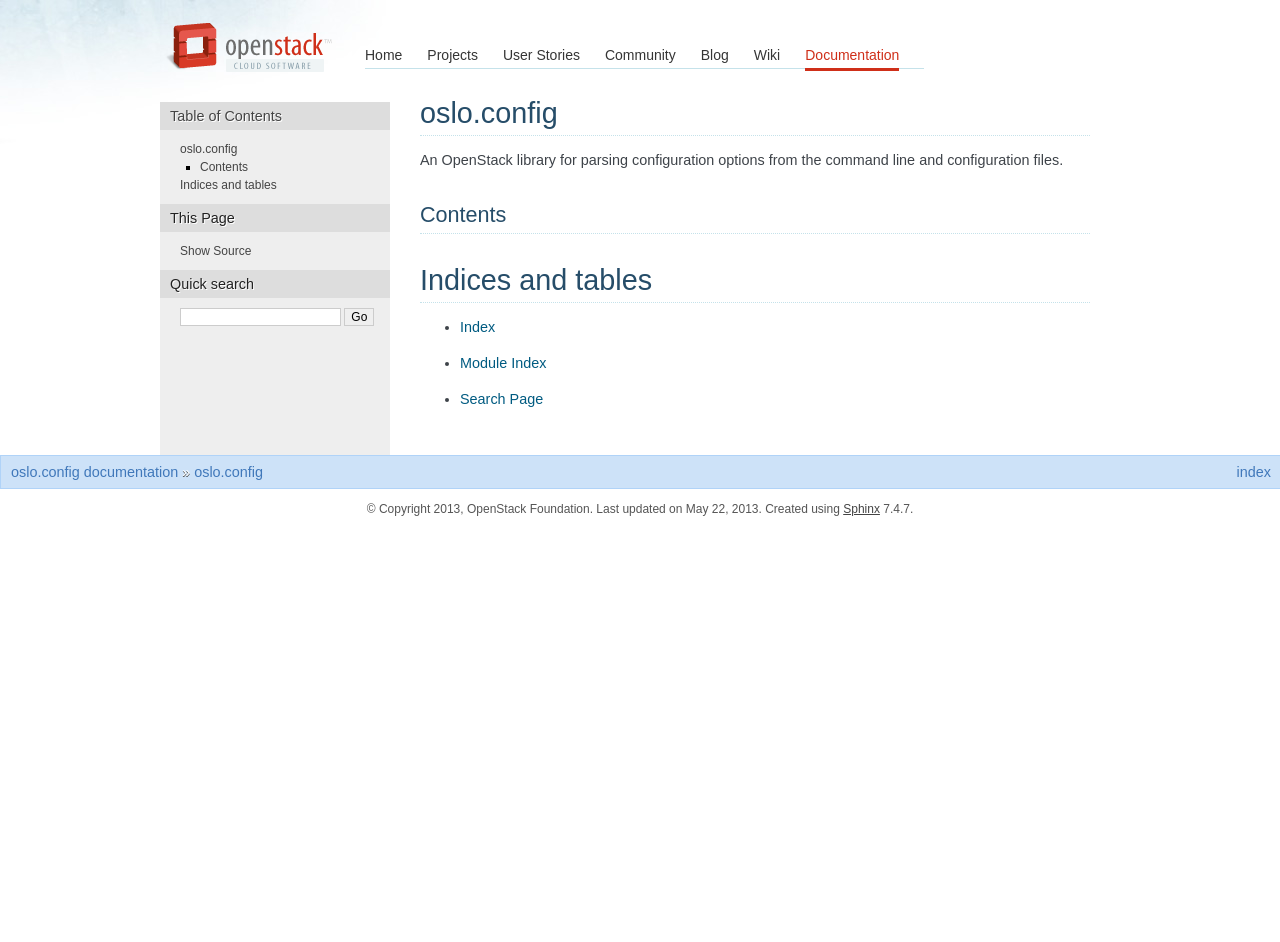
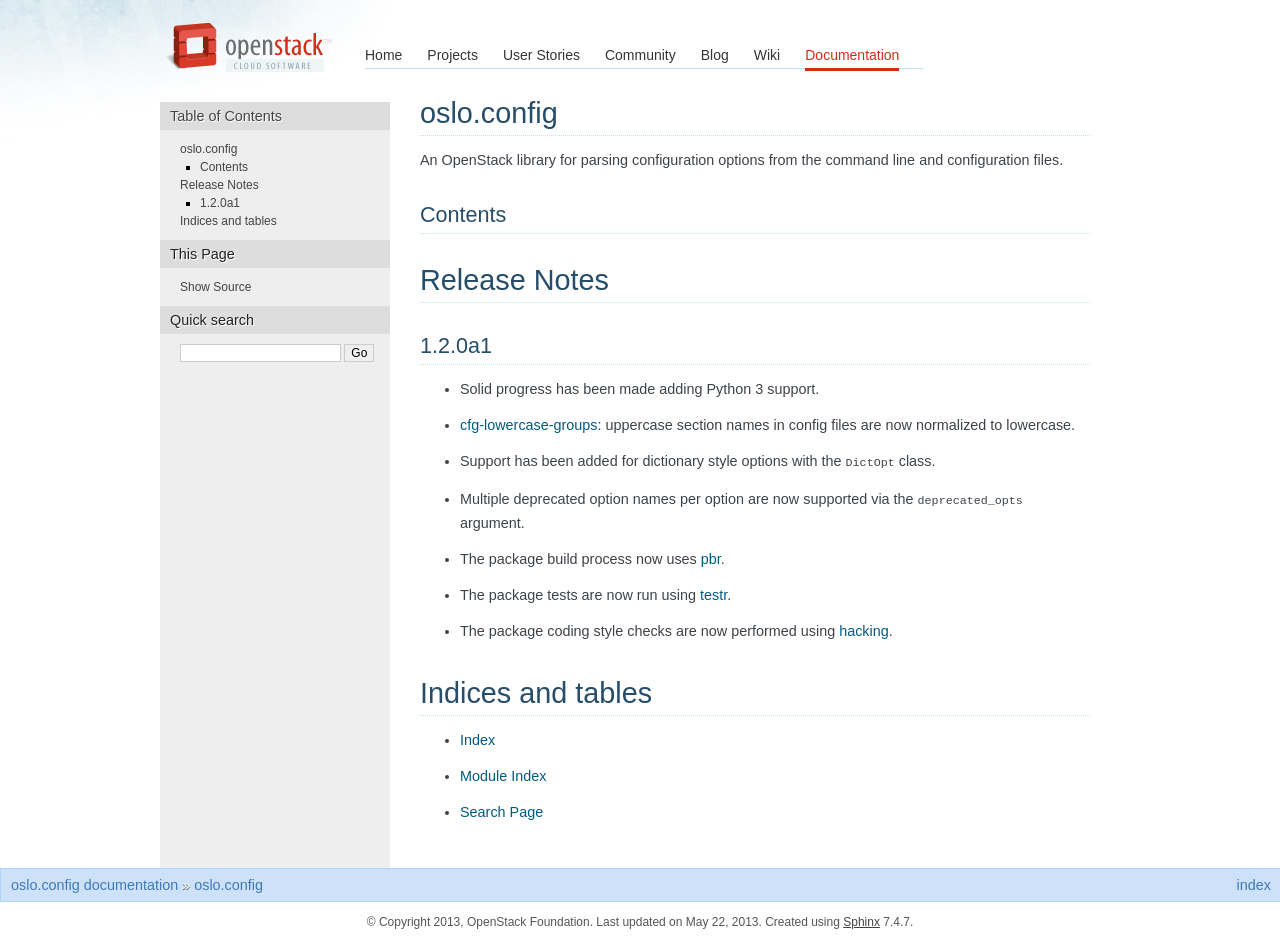
Before and after one commit to openstack/oslo.config, a Sphinx documentation site: the page built from doc/source/index.rst, in a window 1280 px wide. Built offline with Sphinx 7.4.7, drawn with Linux system fonts in a browser that asks for light colours; pages that are not in the unit, such as notebooks, are missing from menus; before the commit the page ends 900 px from its top, so only the background shows below that.

Commit message:
Add release notes for 1.2.0a1
These will appear here:

  http://docs.openstack.org/developer/oslo.config/

Change-Id: Ib9b9e88f54a5a3c8fb0087d55b394bb0bb54caa6

```diff
--- a/doc/source/index.rst
+++ b/doc/source/index.rst
@@ -12,6 +12,25 @@
 
    api/autoindex
 
+Release Notes
+=============
+
+1.2.0a1
+-------
+
+* Solid progress has been made adding Python 3 support.
+* cfg-lowercase-groups_: uppercase section names in config files are now normalized to lowercase.
+* Support has been added for dictionary style options with the ``DictOpt`` class.
+* Multiple deprecated option names per option are now supported via the ``deprecated_opts`` argument.
+* The package build process now uses pbr_.
+* The package tests are now run using testr_.
+* The package coding style checks are now performed using hacking_.
+
+.. _cfg-lowercase-groups: https://blueprints.launchpad.net/oslo/+spec/cfg-lowercase-groups
+.. _pbr: http://docs.openstack.org/developer/pbr/
+.. _testr: https://wiki.openstack.org/wiki/Testr
+.. _hacking: https://pypi.python.org/pypi/hacking
+
 Indices and tables
 ==================
 
```
